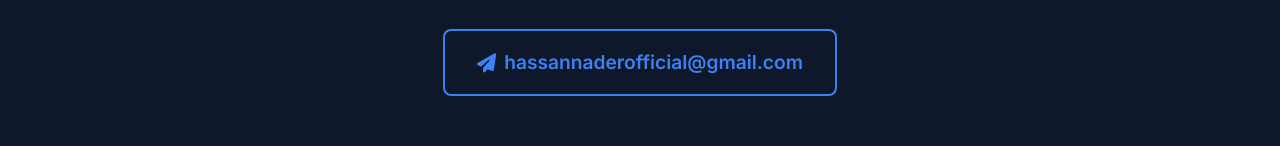
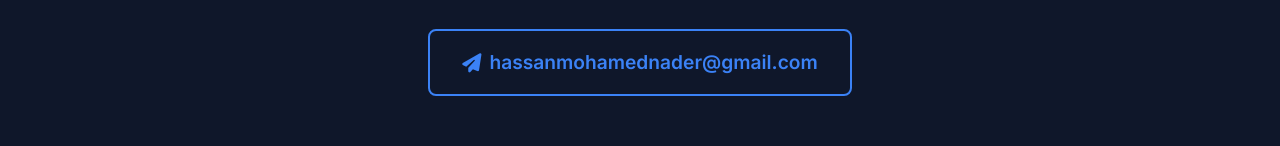
Before and after one commit to Hassan-Nader/hassan-nader.github.io, a plain HTML site: page index.html in a window 1280 px wide. Shown: the part 6377-6523 px from the top of the page. Drawn offline with Linux system fonts and the light colour scheme.

Commit message:
Update index.html

```diff
--- a/index.html
+++ b/index.html
@@ -1189,12 +1189,12 @@
                     <a href="https://github.com/yourprofile" class="contact-link" target="_blank" title="GitHub">
                         <i class="fab fa-github"></i>
                     </a>
-                    <a href="mailto:hassannaderofficial@gmail.com" class="contact-link" title="Email">
+                    <a href="mailto:hassanmohamednader@gmail.com" class="contact-link" title="Email">
                         <i class="fas fa-envelope"></i>
                     </a>
                 </div>
-                <a href="mailto:hassannaderofficial@gmail.com" class="email-link">
-                    <i class="fas fa-paper-plane"></i> hassannaderofficial@gmail.com
+                <a href="mailto:hassanmohamednader@gmail.com" class="email-link">
+                    <i class="fas fa-paper-plane"></i> hassanmohamednader@gmail.com
                 </a>
             </div>
         </div>
```
